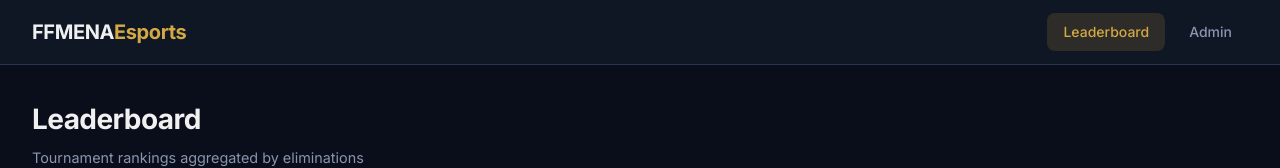
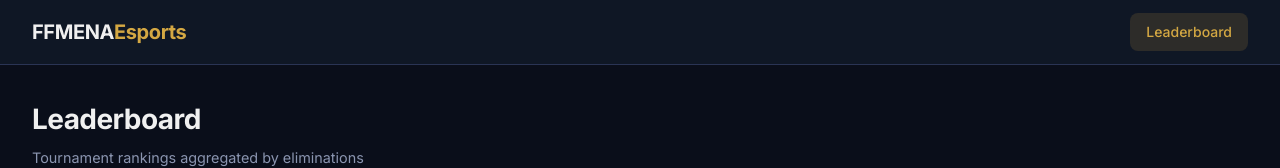
Before and after one commit to Achraf-Ouhdidou/ffmena-esports-data, a plain HTML site: page index.html in a window 1280 px wide. Shown: the top 168 px of the page. Drawn offline with Linux system fonts and the light colour scheme; no server answers.

Commit message:
Hide admin link from public navigation

```diff
--- a/index.html
+++ b/index.html
@@ -13,7 +13,6 @@
       <div class="logo">FFMENA<span>Esports</span></div>
       <nav class="header-nav">
         <a href="index.html" class="nav-link active">Leaderboard</a>
-        <a href="admin.html" class="nav-link">Admin</a>
       </nav>
     </div>
   </header>
```
